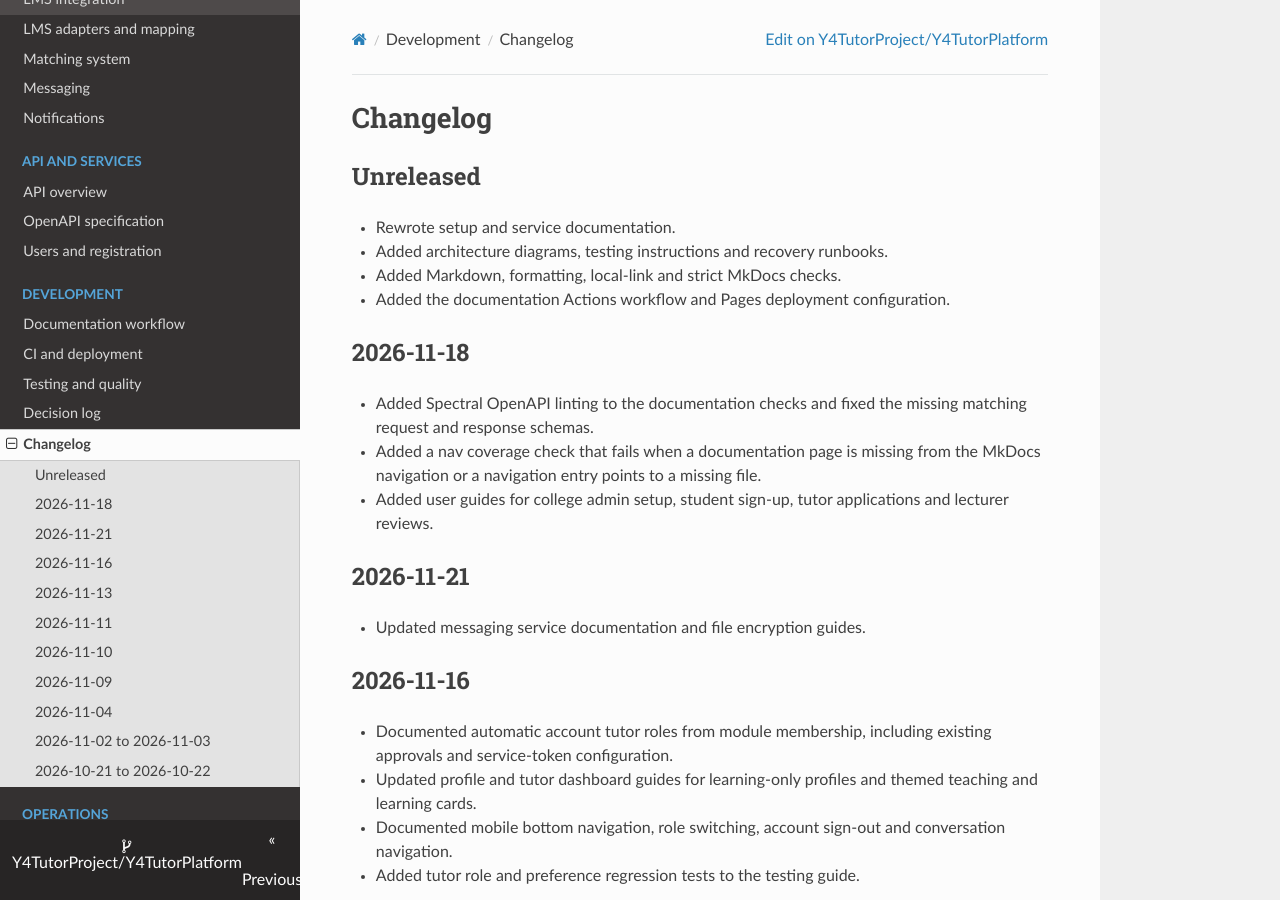
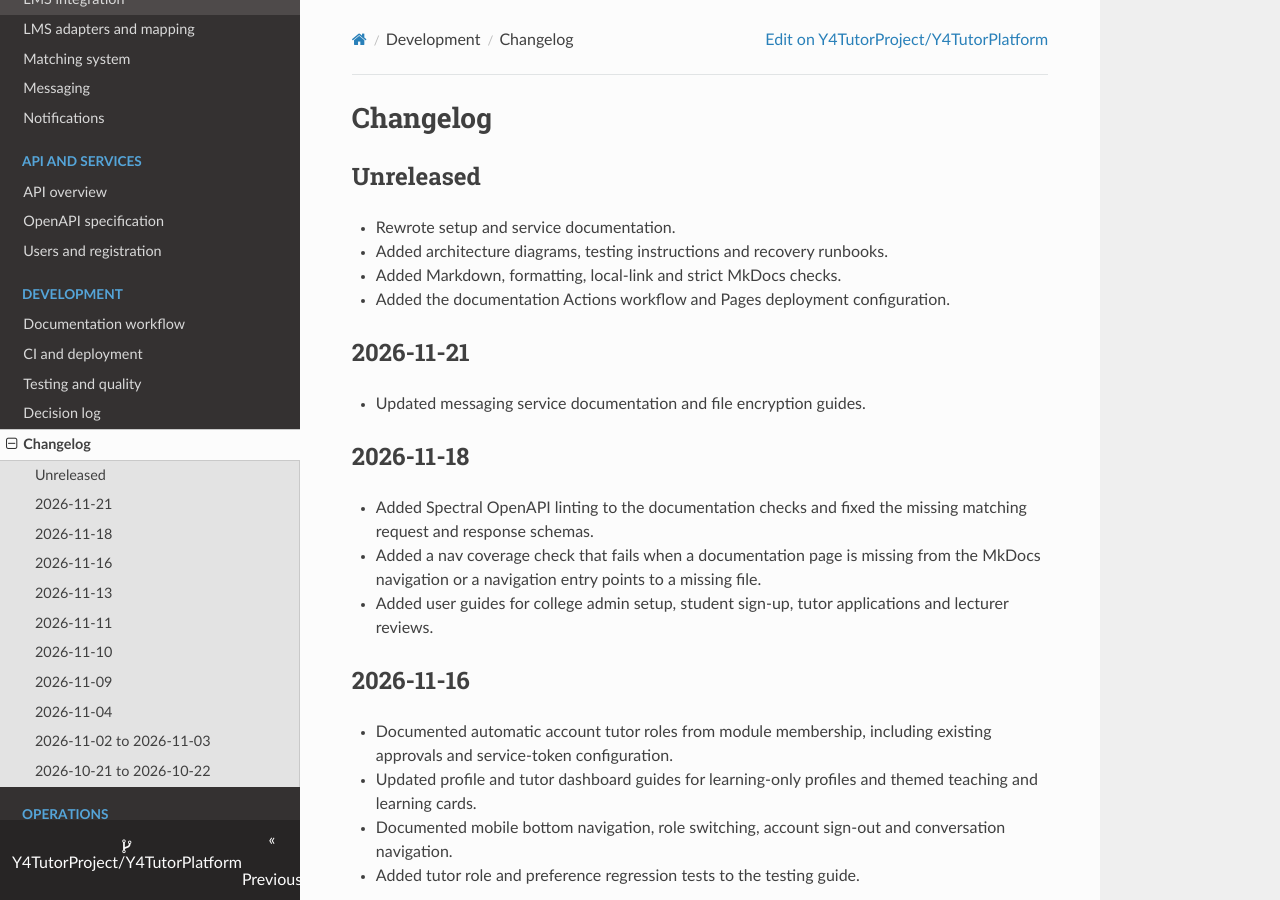
Before and after one commit to Y4TutorProject/Y4TutorPlatform, an MkDocs documentation site: the page built from docs/changelog.md, in a window 1280 px wide and 900 px high. Built offline with MkDocs 1.6.1, drawn with Linux system fonts in a browser that asks for light colours; nearby versions of some CDN libraries.

Commit message:
docs: fixed merge conflict

```diff
--- a/docs/changelog.md
+++ b/docs/changelog.md
@@ -7,15 +7,16 @@
 - Added Markdown, formatting, local-link and strict MkDocs checks.
 - Added the documentation Actions workflow and Pages deployment configuration.
 
+## 2026-11-21
+
+- Updated messaging service documentation and file encryption guides.
+
 ## 2026-11-18
 
 - Added Spectral OpenAPI linting to the documentation checks and fixed the missing matching request and response schemas.
 - Added a nav coverage check that fails when a documentation page is missing from the MkDocs navigation or a navigation entry points to a missing file.
 - Added user guides for college admin setup, student sign-up, tutor applications and lecturer reviews.
 
-## 2026-11-21
-
-- Updated messaging service documentation and file encryption guides.
 
 ## 2026-11-16
 
```
